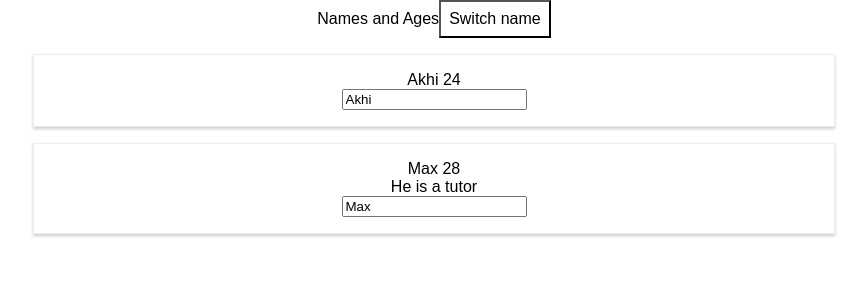
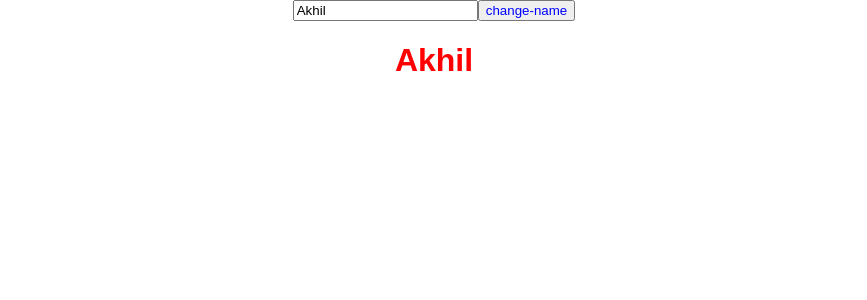
Before and after one commit to AkhilRao52/React-Core, a React (Create React App) app: page / in a window 1280 px wide. Shown: the top 300 px of the page, without its empty margins (206-1073 px from the left). Built offline with nearby package versions, Linux system fonts and the light colour scheme.

Commit message:
assigment-practice-base-syntax

```diff
--- a/src/App.js
+++ b/src/App.js
@@ -1,75 +1,33 @@
 import React, { Component } from 'react';
-import Person from './Person/Person'
+import UserInput from './UserInput/UserInput';
+import UserOutput from './UserOutput/UserOutput';
 import './App.css';
 
 class App extends Component {
 
   state = {
-    persons: [
-      {
-        name: "Akhi",
-        age: 24
-      },
-      {
-        name: "Max",
-        age: 28
-      }
-  ]
+    userName:'Akhil'
   }
 
-  switchNameHandler = (newName) => {
+  changeNameHandler = ()=>{
     this.setState({
-      persons: [
-        {
-          name: newName,
-          age: 24
-        },
-        {
-          name: "Max",
-          age: 27
-        }
-    ]
+      userName: 'Aki'
     })
   }
 
-  nameChangeHandler = (event) => {
+  changeNameClickHandler = (event)=>{
     this.setState({
-      persons: [
-        {
-          name: "Akhil",
-          age: 24
-        },
-        {
-          name: event.target.value,
-          age: 27
-        }
-    ]
+      userName: event.target.value
     })
   }
 
-
-
-  render() {
-
-    const style = {
-      backgroundColor: 'white',
-      font: 'inherit',
-      border: '1x solid blue',
-      padding: '8px',
-      cursor: 'pointer'
-    }
-
-    return (
-      <div className="App">
-       Names and Ages
-       <button style = {style}
-               onClick = {this.switchNameHandler.bind(this,"AkhilRao")}> Switch name </button>
-       <Person name= {this.state.persons[0].name} age= {this.state.persons[0].age}/>
-       <Person name= {this.state.persons[1].name} age= {this.state.persons[1].age}
-               click= {() => this.switchNameHandler("Aki")}
-               changed={this.nameChangeHandler}> He is a tutor </Person>
+  render(){
+    return(
+      <div>
+        <UserInput name={this.state.userName} click={this.changeNameHandler} change={this.changeNameClickHandler}/>
+        <UserOutput name={this.state.userName}/>
       </div>
-    );
+    )
   }
 }
 
--- /dev/null
+++ b/src/UserInput/UserInput.css
@@ -0,0 +1,9 @@
+.UserInput{
+    margin: auto;
+    text-align: center;
+    textColor: blue
+}
+
+button {
+    color: blue;
+}
--- /dev/null
+++ b/src/UserInput/UserInput.js
@@ -0,0 +1,16 @@
+import React, {Component} from 'react';
+import './UserInput.css'
+
+class UserInput extends Component {
+
+    render(){
+        return(
+            <div className = "UserInput">
+                <input type ="text" onChange={this.props.change} value={this.props.name}/>
+                <button onClick = {this.props.click}> change-name </button>
+            </div>
+        )
+    }
+}
+
+export default UserInput;
--- /dev/null
+++ b/src/UserOutput/UserOutput.js
@@ -0,0 +1,19 @@
+import React from 'react';
+
+const UserOutput = (props) => {
+
+   const h1Style = {
+          color: 'red',
+          textAlign: 'center'
+    }
+
+    return(
+        <div>
+            <h1 style={h1Style}>{props.name}</h1>
+            <p>  </p>
+            <p>  </p>
+        </div>
+    )
+}
+
+export default UserOutput;
```
Also changed, not shown: src/UserOutput/UserOutput.css (added).
